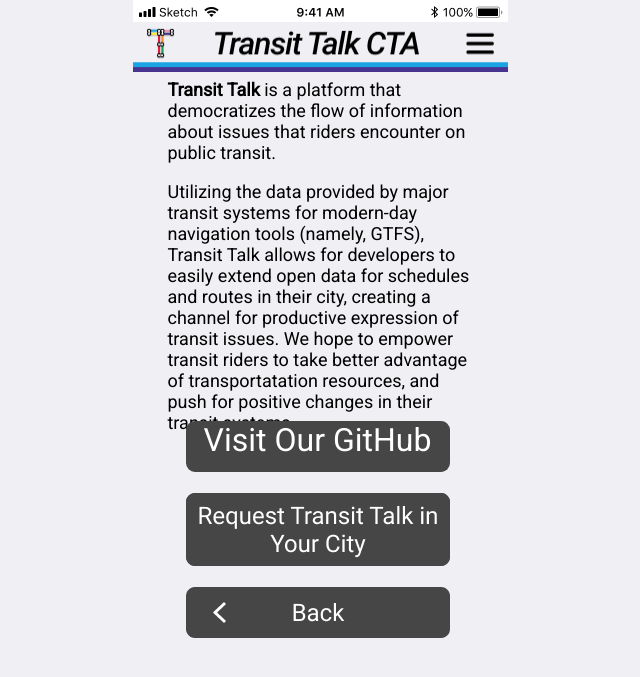
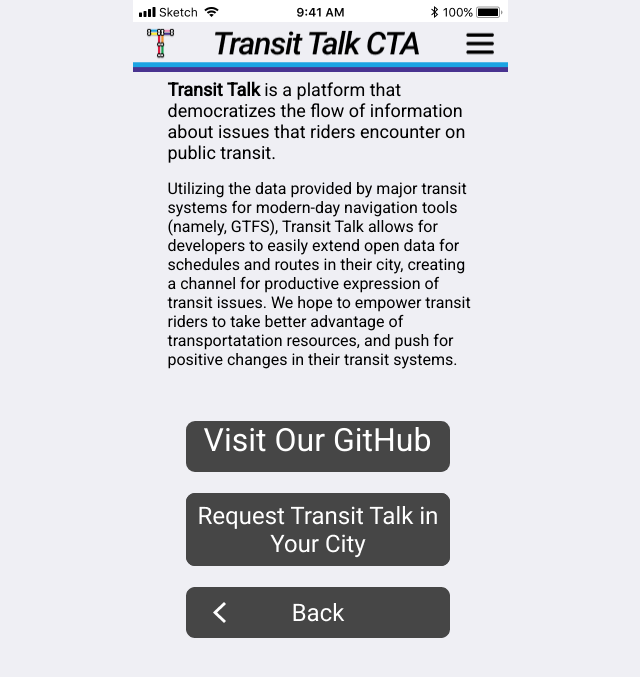
Before and after one commit to andreanthony/andreanthony.github.io, a Jekyll site: the page aboutus.html, which Jekyll copies as it is, in a window 1280 px wide. Shown: the top 677 px of the page, without its empty margins (320-960 px from the left). Built offline with Jekyll 4.4.1, drawn with Linux system fonts in a browser that asks for light colours.

Commit message:
Update aboutus.html

```diff
--- a/aboutus.html
+++ b/aboutus.html
@@ -16,7 +16,7 @@
  <div id="bar" style="line-height: 20px;"><img src="/Black.png" alt="bar"></div>
  <div id="header"><img style="height: 50px; width: 375px;" src="/header.png" alt="header" /></div>
   <div id="transittalkabout"><b>Transit Talk</b> is a platform that democratizes the flow of information about issues that riders encounter on public transit.
-  <p>Utilizing the data provided by major transit systems for modern-day navigation tools (namely, GTFS), Transit Talk allows for developers to easily extend open data for schedules and routes in their city, creating a channel for productive expression of transit issues. We hope to empower transit riders to take better advantage of transportatation resources, and push for positive changes in their transit systems.</p></div>
+  <p style="font-size: 16px;">Utilizing the data provided by major transit systems for modern-day navigation tools (namely, GTFS), Transit Talk allows for developers to easily extend open data for schedules and routes in their city, creating a channel for productive expression of transit issues. We hope to empower transit riders to take better advantage of transportatation resources, and push for positive changes in their transit systems.</p></div>
  <div id="github">Visit Our GitHub</div>
  <div id="request"><img src="/main-button-1 (2).png" alt="request" /></div>
  <div id="backbutton"><img src="/backButton.png" alt="backbutton"/></div>
```
